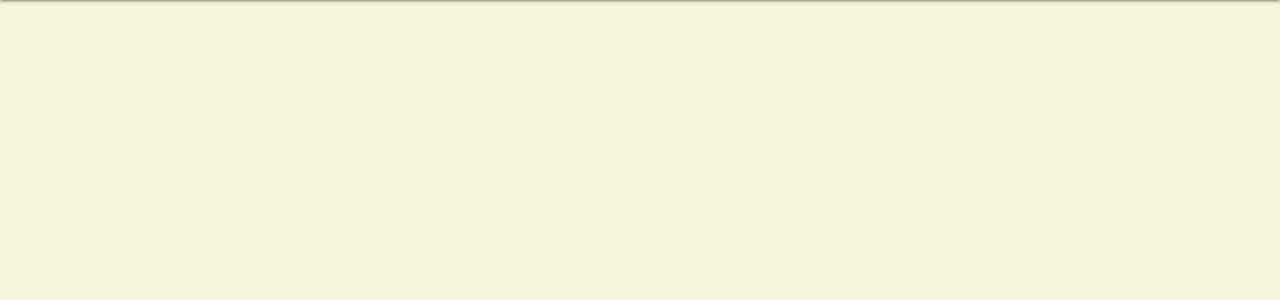
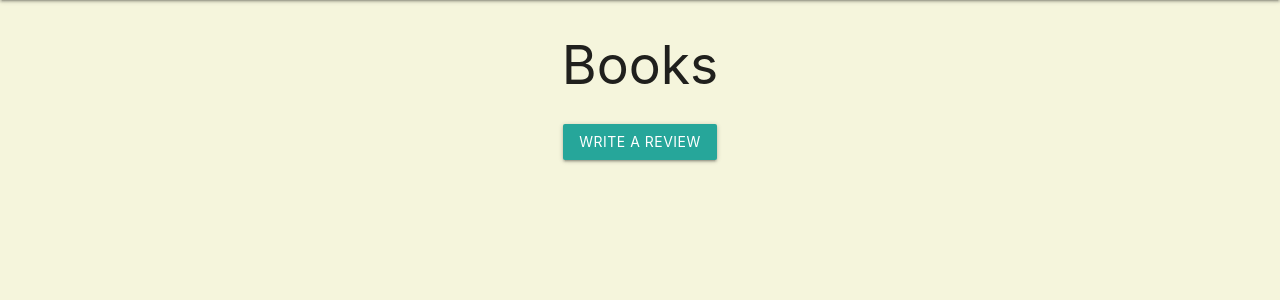
Before and after one commit to Charlie-Walsh/milestone-3, a Flask app: page /books in a window 1280 px wide. Shown: the part 64-364 px from the top of the page. Run offline with Flask 2, Linux system fonts and the light colour scheme; some libraries are stand-ins or nearby versions.

Commit message:
css: added larger margin to headings for better spacing. HTML: button added to books page to write a review. db: methods added to form page

```diff
--- a/sanctum/models.py
+++ b/sanctum/models.py
@@ -33,4 +33,4 @@ class Review(db.Model):
                          ondelete="CASCADE"), nullable=False)
 
     def __repr__(self):
-        return f"Review - #{self.review} Rating - #{self.rating}".format(self.review, self.rating)
+        return f"#Review - {self.review} | Rating - {self.rating}".format(self.review, self.rating)
--- a/sanctum/routes.py
+++ b/sanctum/routes.py
@@ -18,6 +18,6 @@ def books():
     return render_template("books.html")
 
 
-@app.route("/review")
+@app.route("/review", methods=['GET', 'POST'])
 def review():
     return render_template("review.html")
--- a/sanctum/static/css/style.css
+++ b/sanctum/static/css/style.css
@@ -4,7 +4,7 @@ body {
 
 .heading {
     text-align: center;
-    margin-bottom: 10px;
+    margin-bottom: 30px;
 }
 
 #intro {
@@ -14,8 +14,12 @@ body {
 
 .enter {
     text-align: center;
-    margin-top: 25%;
+    margin-top: 15%;
     background-image: url('//sanctum/static/images/library.png');
+}
+
+.review-button {
+    text-align: center;
 }
 
 #review-form {
--- a/sanctum/templates/books.html
+++ b/sanctum/templates/books.html
@@ -1,4 +1,13 @@
 {% extends 'base.html' %}
 {% block content %}
 
+<h2 class="heading">Books</h2>
+
+<div class="row">
+    <div class="col6 review-button">
+        <a class="waves-effect waves-light btn" href="{{ url_for('review') }}">Write a Review</a>
+    </div>
+</div>
+
+
 {% endblock %}
```
